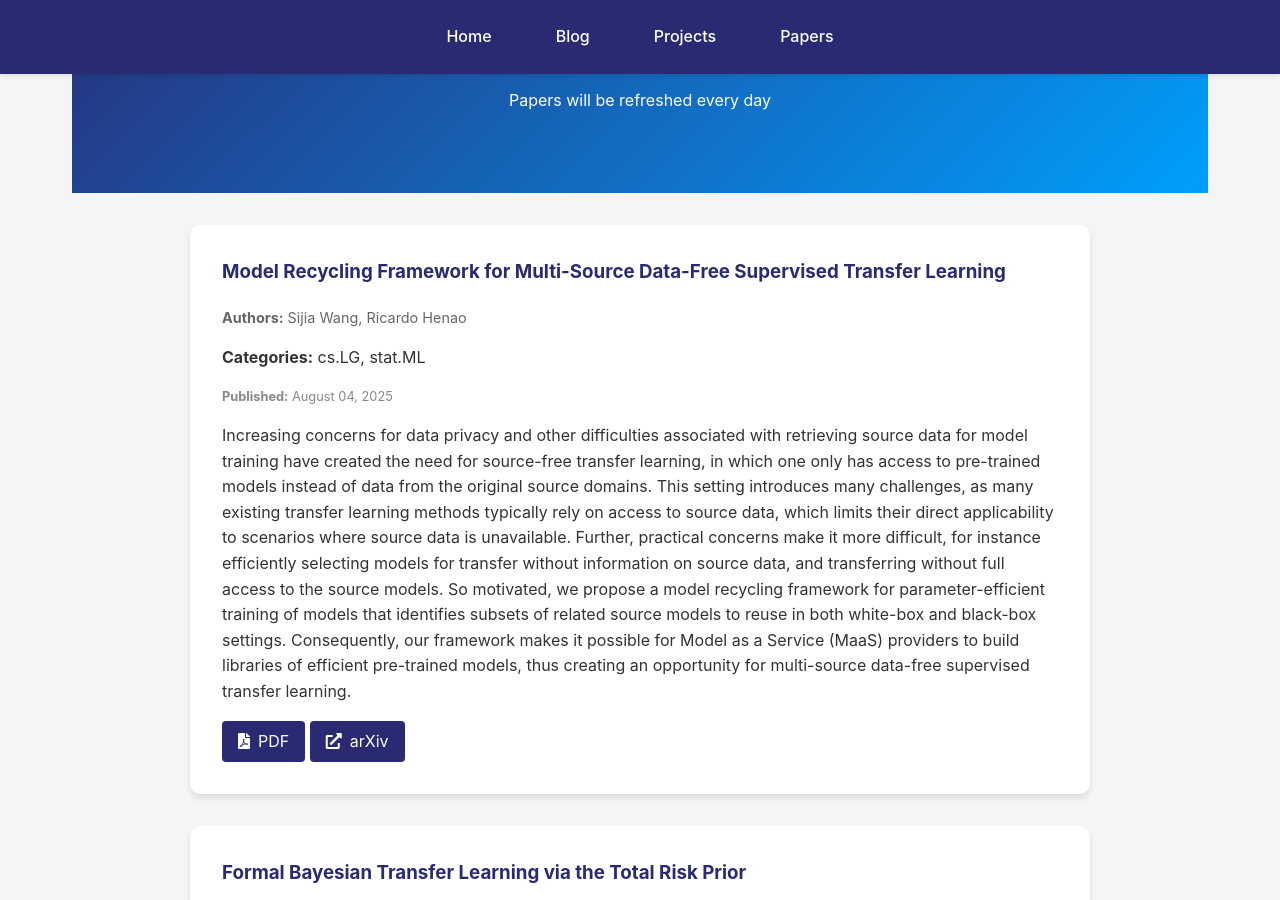
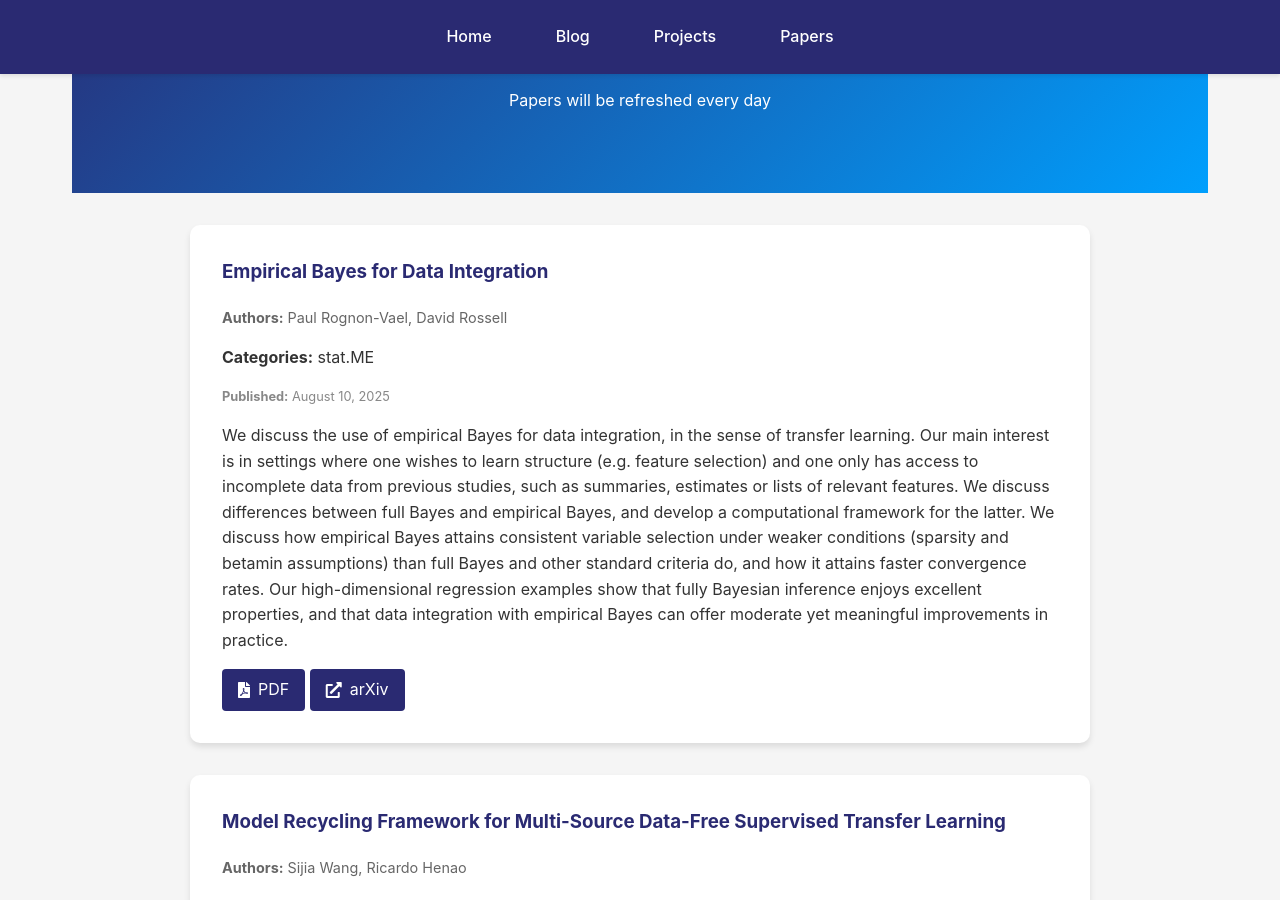
Before and after one commit to kyZhan2002/mypage, a Jekyll site: the page built from papers/index.html, in a window 1280 px wide and 900 px high, scrolled down 304 px. Built offline with Jekyll 4.4.1, drawn with Linux system fonts in a browser that asks for light colours.

Commit message:
Update arXiv papers

```diff
--- a/_data/arxiv_cache.json
+++ b/_data/arxiv_cache.json
@@ -1,6 +1,20 @@
 {
-  "timestamp": 1754961998,
+  "timestamp": 1755135445,
   "papers": [
+    {
+      "title": "Empirical Bayes for Data Integration",
+      "authors": [
+        "Paul Rognon-Vael",
+        "David Rossell"
+      ],
+      "abstract": "We discuss the use of empirical Bayes for data integration, in the sense of\ntransfer learning. Our main interest is in settings where one wishes to learn\nstructure (e.g. feature selection) and one only has access to incomplete data\nfrom previous studies, such as summaries, estimates or lists of relevant\nfeatures. We discuss differences between full Bayes and empirical Bayes, and\ndevelop a computational framework for the latter. We discuss how empirical\nBayes attains consistent variable selection under weaker conditions (sparsity\nand betamin assumptions) than full Bayes and other standard criteria do, and\nhow it attains faster convergence rates. Our high-dimensional regression\nexamples show that fully Bayesian inference enjoys excellent properties, and\nthat data integration with empirical Bayes can offer moderate yet meaningful\nimprovements in practice.",
+      "published": "August 10, 2025",
+      "categories": [
+        "stat.ME"
+      ],
+      "pdf_link": "http://arxiv.org/pdf/2508.08336v1",
+      "arxiv_url": "http://arxiv.org/abs/2508.08336v1"
+    },
     {
       "title": "Model Recycling Framework for Multi-Source Data-Free Supervised Transfer\n  Learning",
       "authors": [
```
